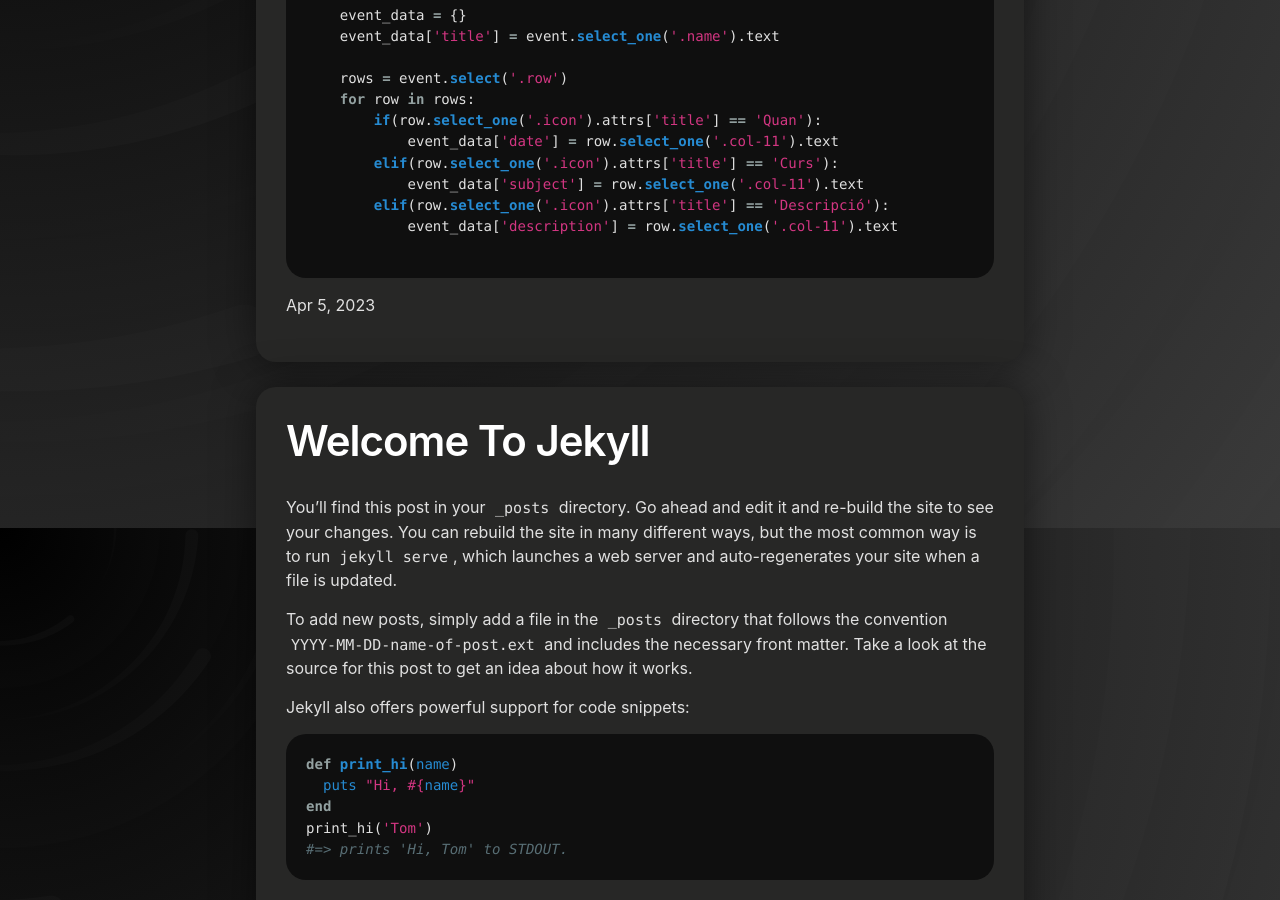
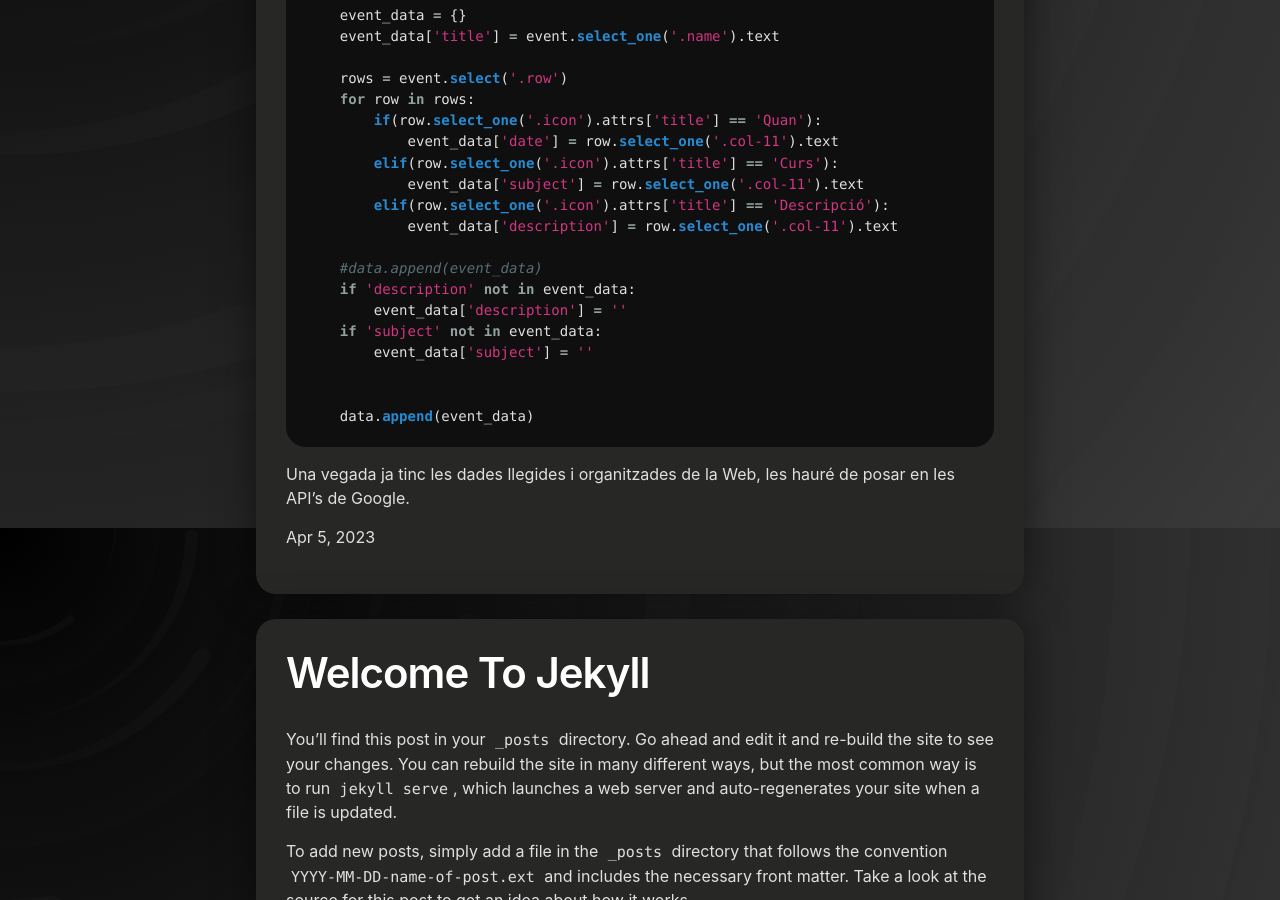
Before and after one commit to Guerauu/Guerauu.github.io, a Jekyll site: the page built from Projectes/projectes.html, in a window 1280 px wide and 900 px high, scrolled down 3312 px. Built offline with Jekyll 4.4.1, drawn with Linux system fonts in a browser that asks for light colours.

Commit message:
Update 2023-04-05-AutoTask_v3.md

````diff
--- a/_posts/2023-04-05-AutoTask_v3.md
+++ b/_posts/2023-04-05-AutoTask_v3.md
@@ -131,4 +131,14 @@ for event in events:
         elif(row.select_one('.icon').attrs['title'] == 'Descripció'):
             event_data['description'] = row.select_one('.col-11').text
 
+    #data.append(event_data)
+    if 'description' not in event_data:
+        event_data['description'] = ''
+    if 'subject' not in event_data:
+        event_data['subject'] = ''
+
+
+    data.append(event_data)
 ```
+
+Una vegada ja tinc les dades llegides i organitzades de la Web, les hauré de posar en les API's de Google.
````
